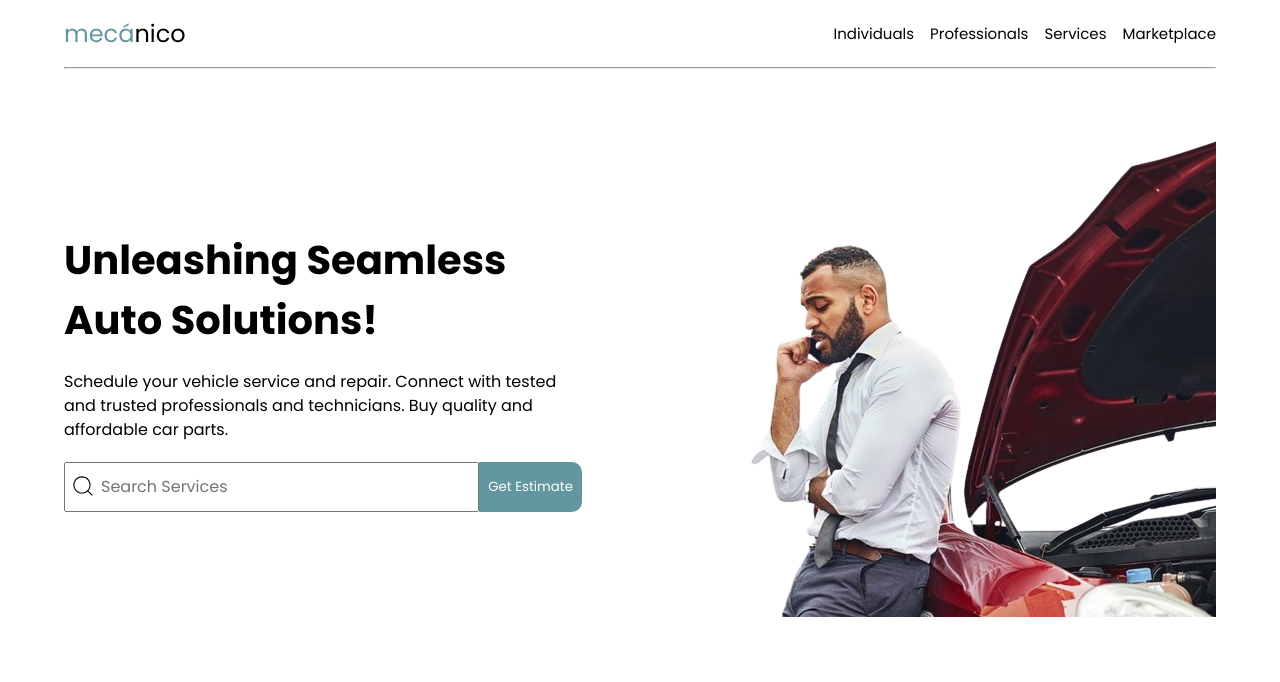
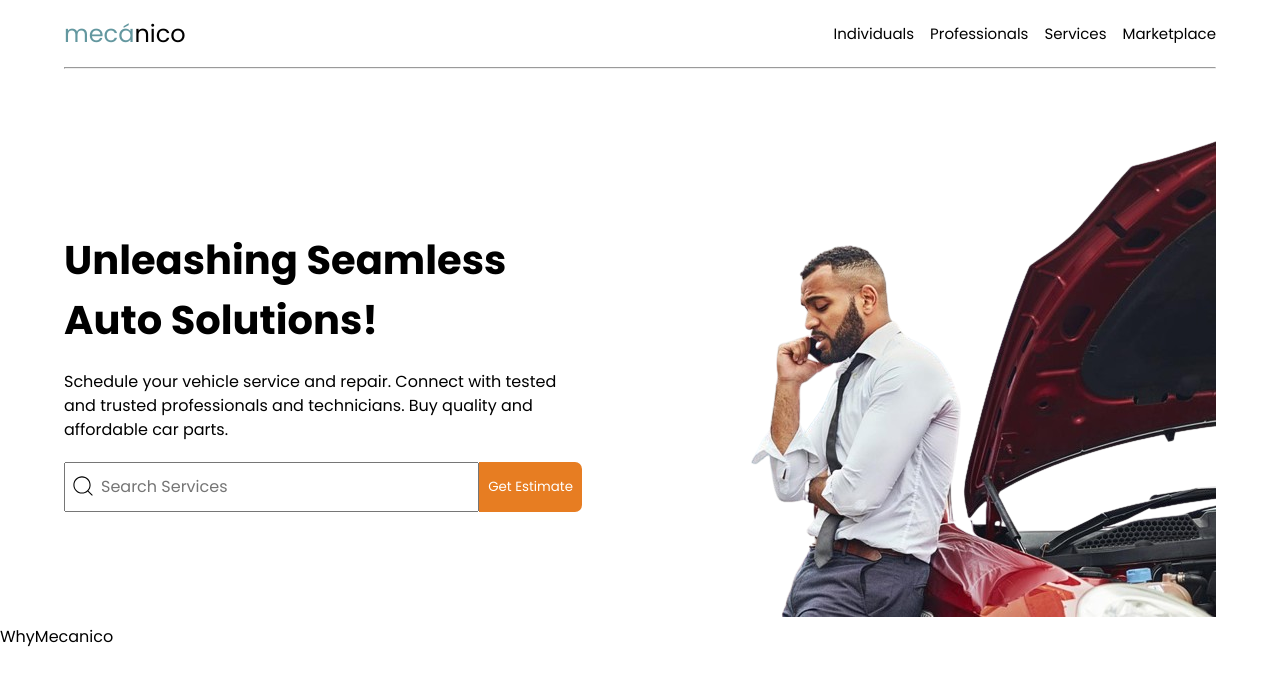
Before and after one commit to Deyjuwon/mecanico, a React (Vite) app: page / in a window 1280 px wide. Shown: the top 682 px of the page. Built offline with nearby package versions, Linux system fonts and the light colour scheme.

Commit message:
added whyMecanico component

```diff
--- a/src/App.jsx
+++ b/src/App.jsx
@@ -1,6 +1,7 @@
 import './App.css'
 import Header from './Components/Header/Header'
 import Hero from './Components/Hero/Hero'
+import WhyMecanico from './Components/WhyMecanico/WhyMecanico'
 
 function App() {
 
@@ -8,6 +9,7 @@ function App() {
     <div>
       <Header />
       <Hero />
+      <WhyMecanico />
     </div>
   )
 }
--- a/src/Components/ServicesInput/ServiceInput.css
+++ b/src/Components/ServicesInput/ServiceInput.css
@@ -14,12 +14,12 @@
 .serviceBtn {
     height: 50px;
     width: 20%;
-    border-top-right-radius: 10px;
-    border-bottom-right-radius: 10px;
+    border-top-right-radius: 7px;
+    border-bottom-right-radius: 7px;
     font-size: 15sspx;
     cursor: pointer;
     border: none;
-    background-color: #63979f;
+    background-color: #E77D22;
     color: #fff;
 }
 
@@ -37,7 +37,7 @@
 
 .serviceDD ul li {
     border: 1px solid gray;
-    width: 530px;
+    width: 550px;
     height: 50px;
     text-align: center;
     display: flex;
--- /dev/null
+++ b/src/Components/WhyMecanico/WhyMecanico.jsx
@@ -0,0 +1,10 @@
+import React from 'react'
+import './WhyMecanico.css'
+
+const WhyMecanico = () => {
+  return (
+    <div>WhyMecanico</div>
+  )
+}
+
+export default WhyMecanico
```
Also changed, not shown: src/Components/WhyMecanico/WhyMecanico.css (added).
